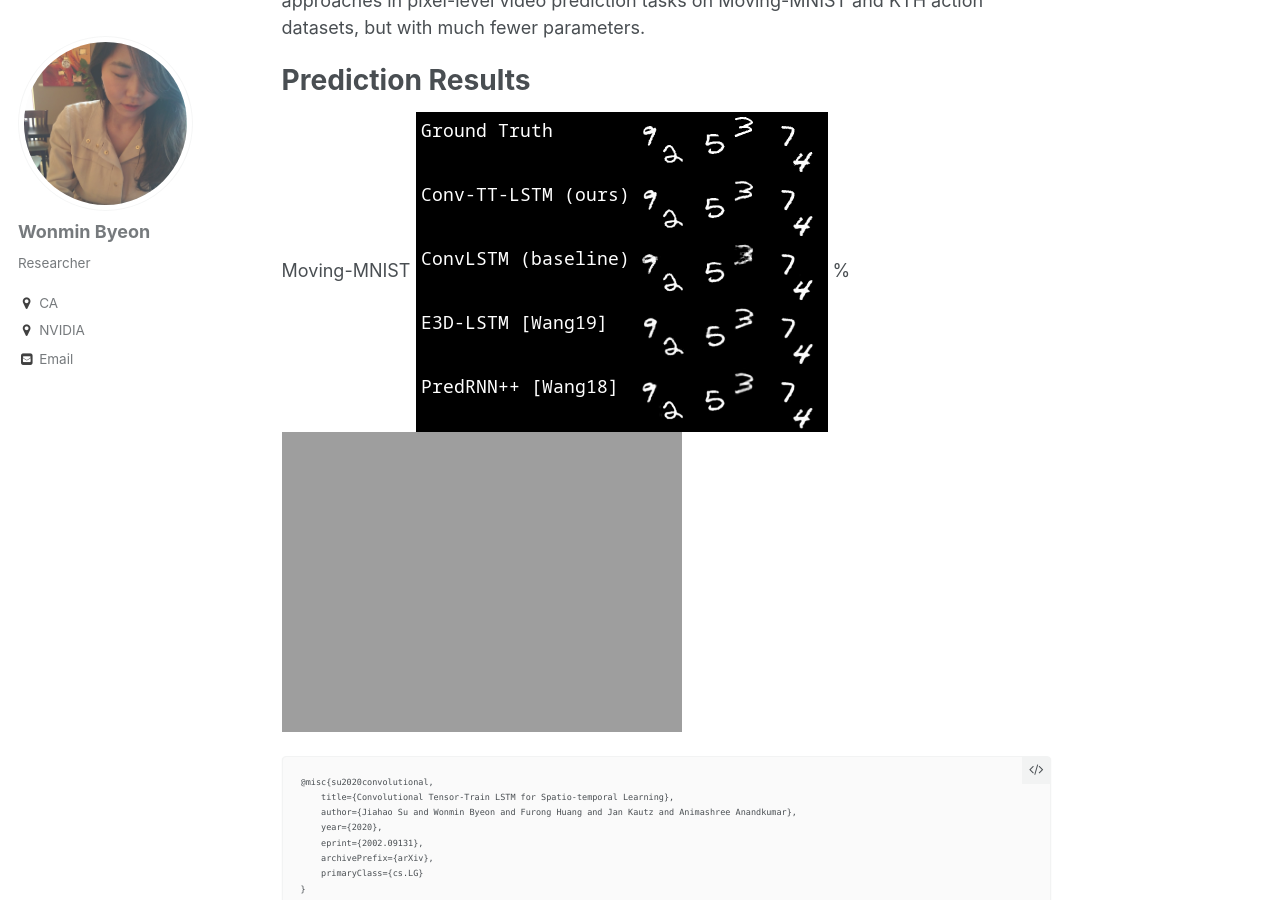
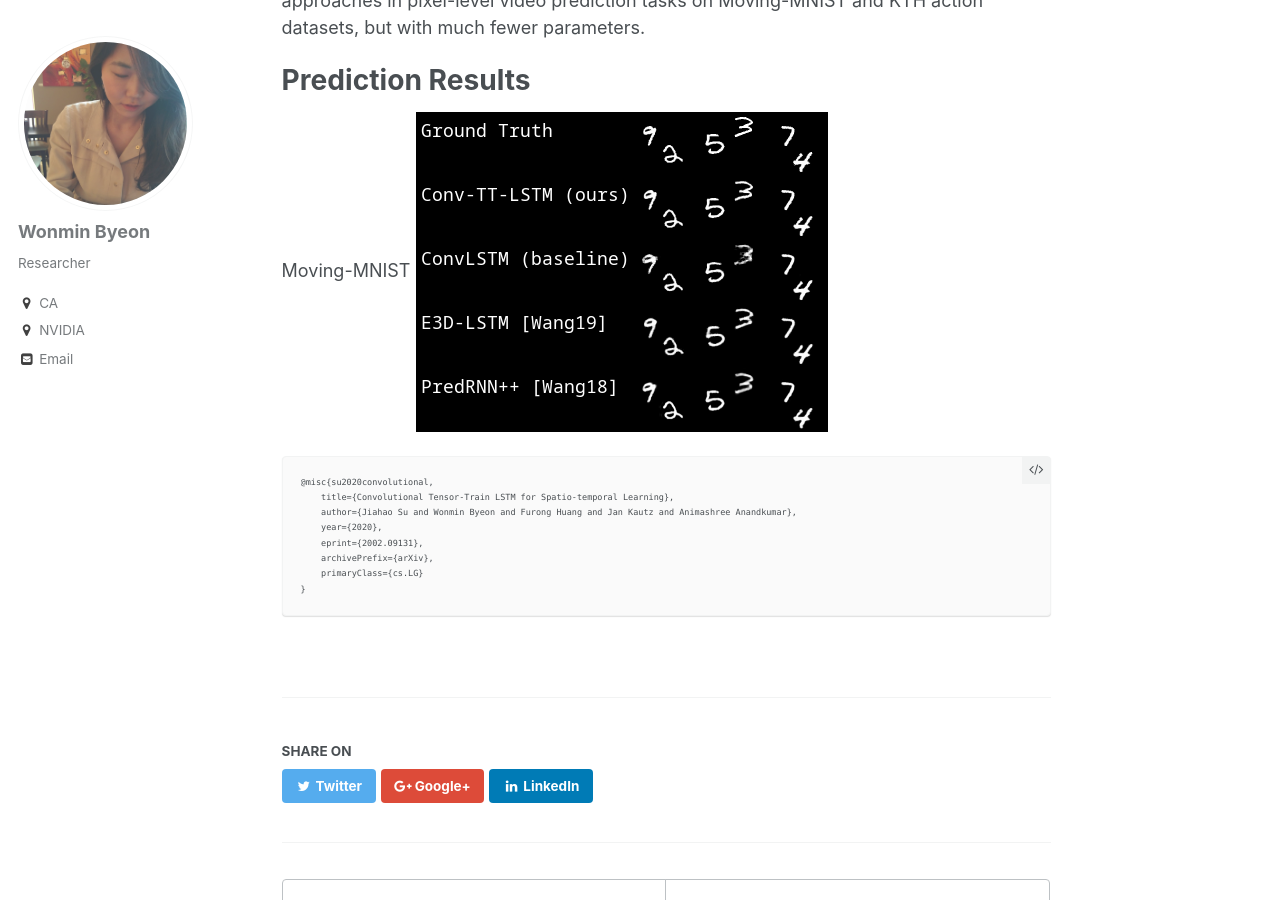
Before and after one commit to wonmin-byeon/wonmin-byeon.github.io, a Jekyll site: the page built from _publications/2020-02-convttlstm.md, in a window 1280 px wide and 900 px high, scrolled down 624 px. Built offline with Jekyll 4.4.1, drawn with Linux system fonts in a browser that asks for light colours.

````diff
--- a/_publications/2020-02-convttlstm.md
+++ b/_publications/2020-02-convttlstm.md
@@ -17,7 +17,7 @@ Prediction Results
 ==
 Moving-MNIST
 ![](http://wonmin-byeon.github.io/files/result-convttlstm20/mnist.gif)
-%![](http://wonmin-byeon.github.io/files/result-convttlstm20/kth.gif)
+<!-- ![](http://wonmin-byeon.github.io/files/result-convttlstm20/kth.gif) -->
 
 ```
 @misc{su2020convolutional,
````
